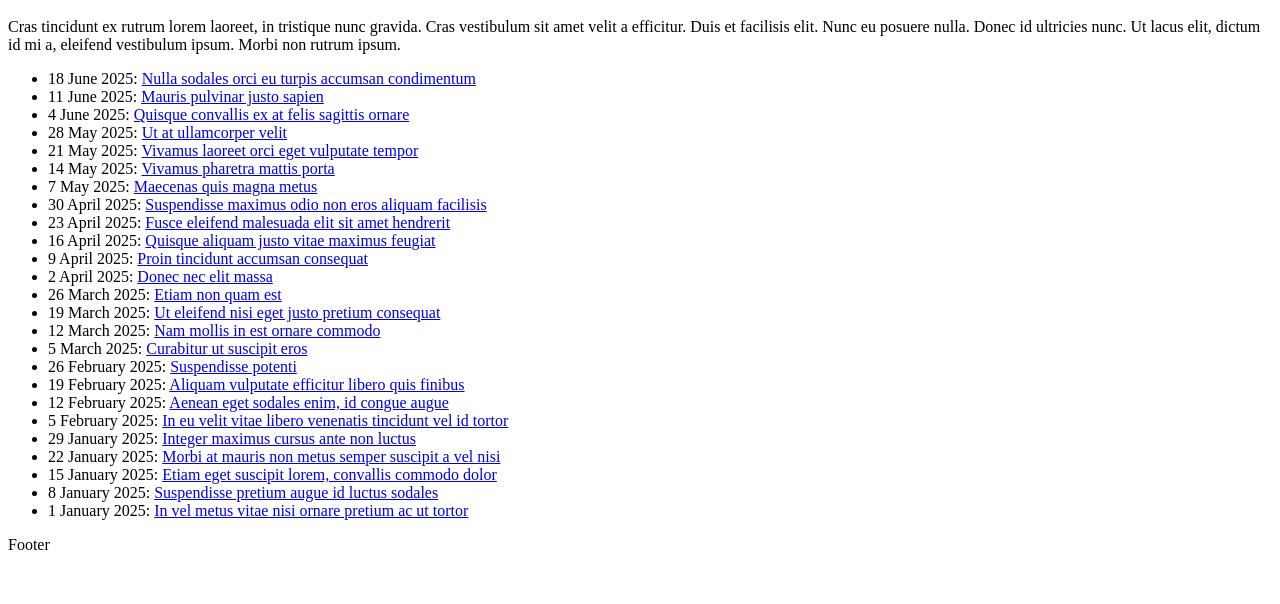
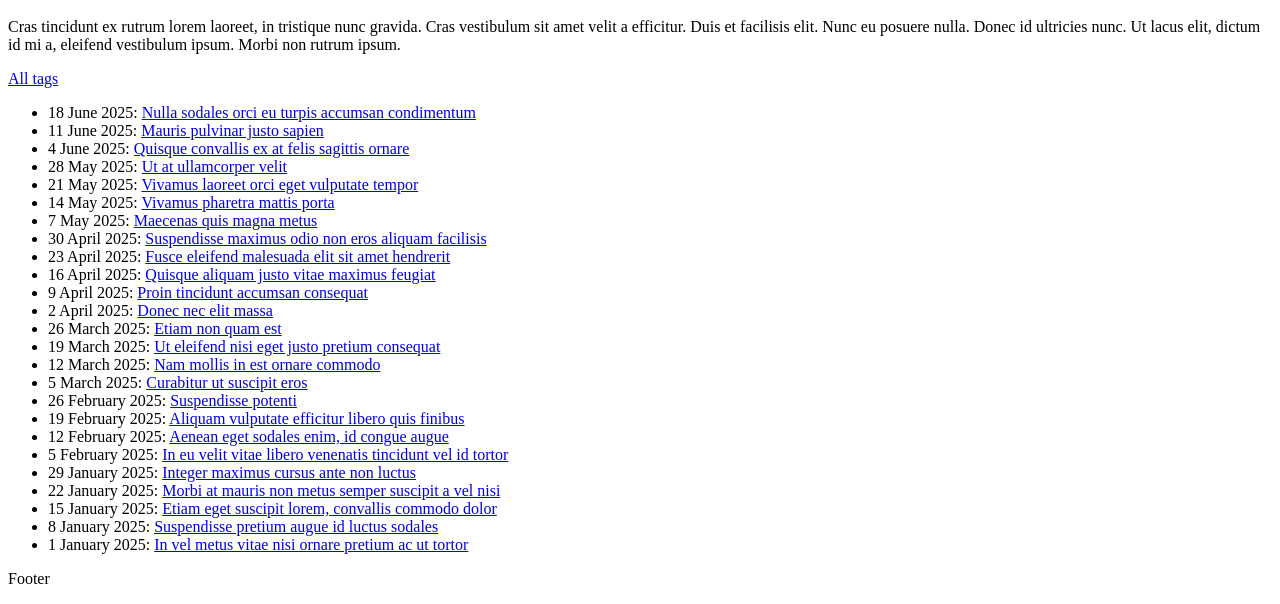
Before and after one commit to reedcodes/blog-exercise, an Eleventy site: page source/pages/blog.md in a window 1280 px wide. Shown: the part 236-840 px from the top of the page. Before the commit the page ends 806 px from the top, so only its background shows below. Built offline with nearby package versions, Linux system fonts and the light colour scheme; Eleventy itself is replaced by a stand-in of ours; files that its build step writes are made by us from their sources.

Commit message:
add link to page with all tags to blog post list

```diff
--- a/source/pages/blog.md
+++ b/source/pages/blog.md
@@ -4,3 +4,5 @@ layout: blog
 ---
 
 Cras tincidunt ex rutrum lorem laoreet, in tristique nunc gravida. Cras vestibulum sit amet velit a efficitur. Duis et facilisis elit. Nunc eu posuere nulla. Donec id ultricies nunc. Ut lacus elit, dictum id mi a, eleifend vestibulum ipsum. Morbi non rutrum ipsum.
+
+[All tags](/blog/tags/)
```
